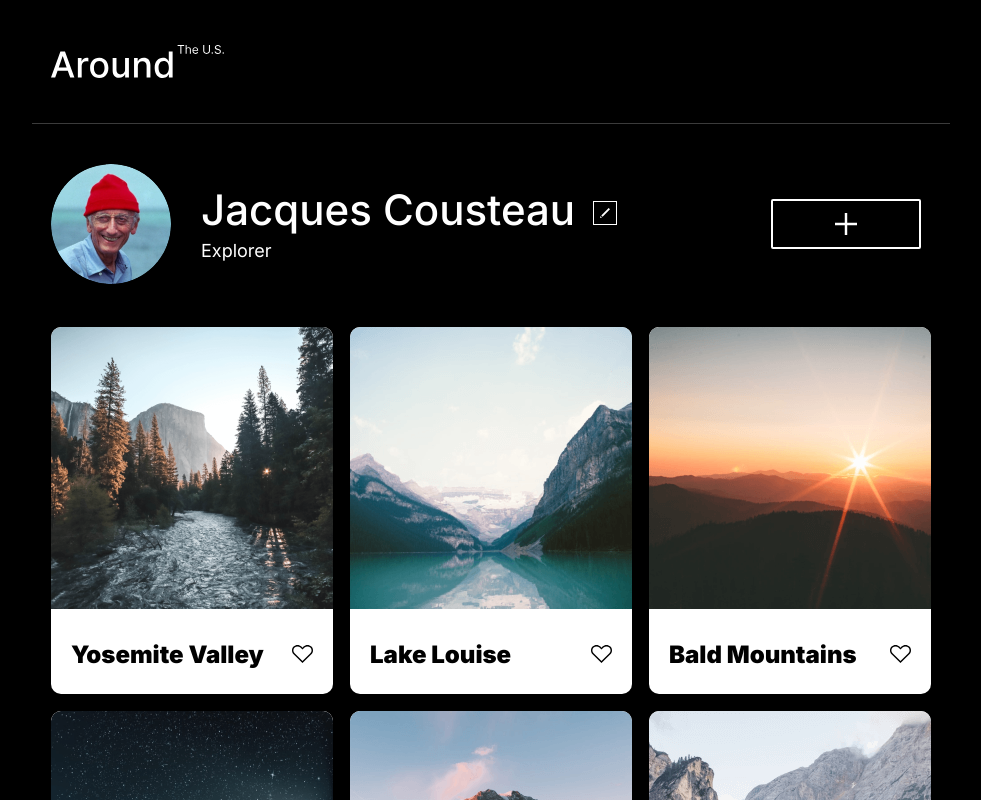
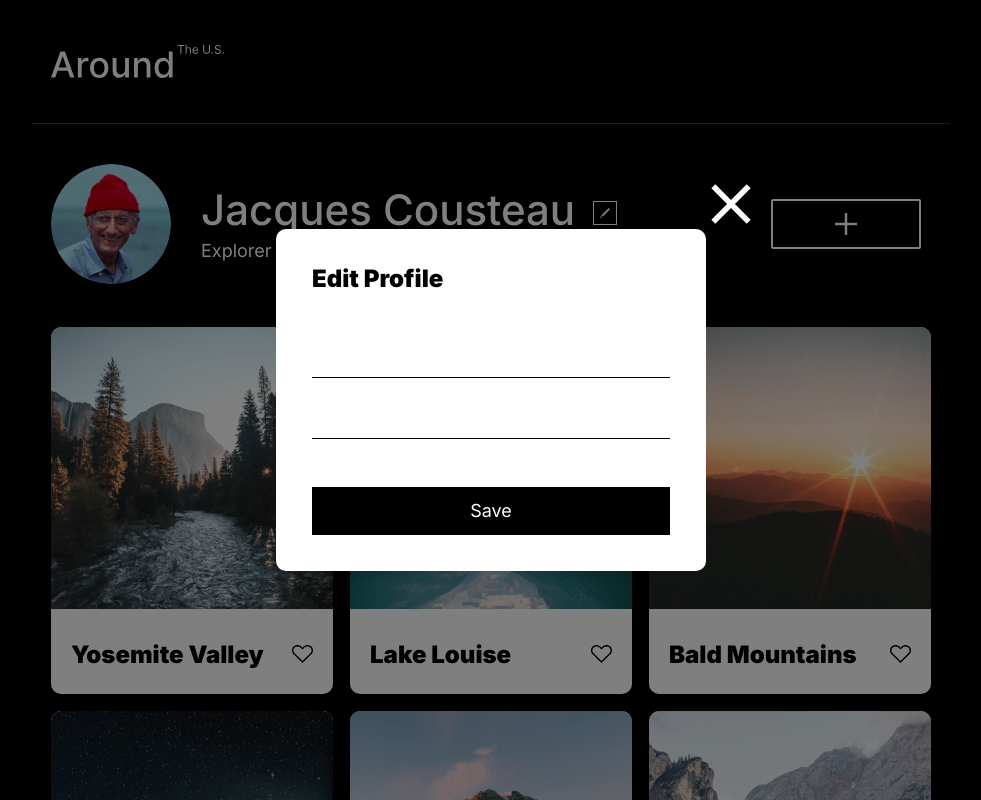
Before and after one commit to J-Helt/se_project_aroundtheus, a plain HTML site: page index.html in a window 1280 px wide. Shown: the top 800 px of the page, without its empty margins (149-1130 px from the left). Drawn offline with Linux system fonts and the light colour scheme.

Commit message:
Stage 2 complete. added profile edit modal

```diff
--- /dev/null
+++ b/blocks/modal.css
@@ -0,0 +1,90 @@
+.modal {
+  position: fixed;
+  display: flex;
+  top: 0;
+  right: 0;
+  bottom: 0;
+  left: 0;
+  z-index: 10;
+  background-color: rgba(0, 0, 0, 0.5);
+  padding: 0 19px;
+}
+
+.modal_opened {
+  display: flex;
+}
+
+.modal_container {
+  position: relative;
+  margin: auto;
+  padding: 36px;
+  border-radius: 10px;
+  background-color: white;
+  max-width: 358px;
+  width: 100%;
+}
+
+.modal_close {
+  position: absolute;
+  bottom: calc(100% + 5px);
+  left: calc(100% + 5px);
+  height: 40px;
+  width: 40px;
+  border: none;
+  background-color: transparent;
+  background-image: url(../images/Close\ Icon.svg);
+  background-repeat: no-repeat;
+  background-size: contain;
+  cursor: pointer;
+}
+
+.modal_button {
+  cursor: pointer;
+  margin: 18px 0 0;
+  width: 100%;
+  max-width: 358px;
+  height: 48px;
+  background-color: #000;
+  border: none;
+  outline: none;
+  color: #fff;
+  font-weight: 400;
+  font-family: "Inter", serif;
+  font-size: 18px;
+}
+
+.modal_heading {
+  margin: 0 0 54px;
+  font-family: "Inter", serif;
+  font-weight: 900;
+  font-size: 24px;
+}
+
+.modal_form {
+  width: 100%;
+  display: flex;
+  flex-direction: column;
+  justify-content: space-between;
+}
+
+.modal_name,
+.modal_description {
+  margin-bottom: 30px;
+  border: none;
+  border-bottom: 1px solid rgba(0, 0, 0, 1);
+  font-family: "Inter", serif;
+  font-size: 14px;
+  font-weight: 400px;
+  padding: 0 0 14px;
+}
+
+@media screen and (max-width: 560px) {
+  .modal_button {
+    font-size: 14px;
+  }
+
+  .modal_close {
+    bottom: calc(100% + 13.5px);
+    left: calc(100% - 40px);
+  }
+}
--- a/index.html
+++ b/index.html
@@ -5,7 +5,6 @@
     <meta name="viewport" content="width=device-width, initial-scale=1" />
     <meta charset="UTF-8" />
     <title>se_project_aroundtheus</title>
-    <script src="./scripts/index.js"></script>
   </head>
 
   <body>
@@ -108,5 +107,17 @@
         <p class="copyright">&copy; 2022 Around The U.S.</p>
       </footer>
     </div>
+    <div class="modal">
+      <div class="modal_container">
+        <button class="modal_close"></button>
+        <p class="modal_heading">Edit Profile</p>
+        <form class="modal_form">
+          <input class="modal_name" type="text" name="name" />
+          <input class="modal_description" type="text" name="description" />
+          <button class="modal_button">Save</button>
+        </form>
+      </div>
+    </div>
+    <script src="./scripts/index.js"></script>
   </body>
 </html>
--- a/pages/index.css
+++ b/pages/index.css
@@ -8,3 +8,4 @@
 @import url(../blocks/content.css);
 @import url(../blocks/page.css);
 @import url(../blocks/site.css);
+@import url(../blocks/modal.css);
```
Also changed, not shown: images/Close Icon.svg (added), images/Submit Button.svg (added).
